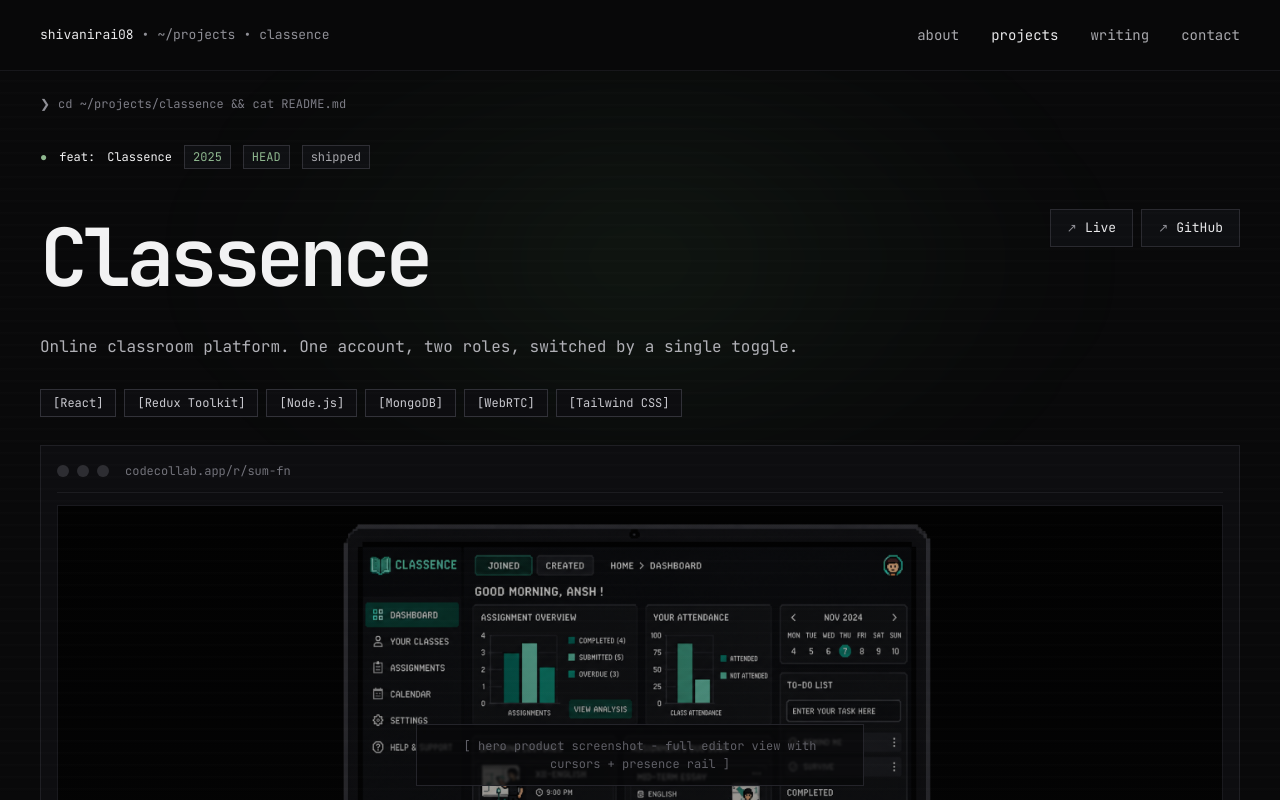
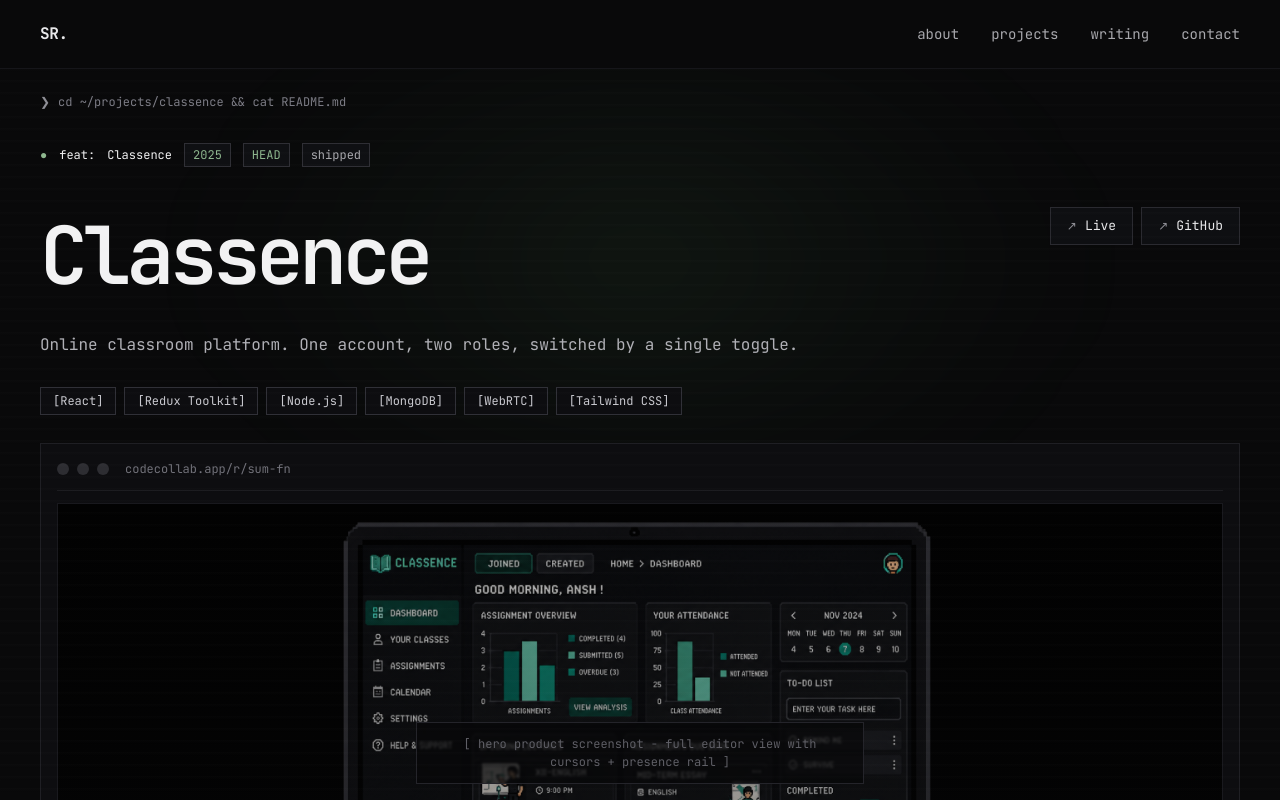
Before and after one commit to shivanirai08/pt, a Next.js app: page /projects/classence in a window 1280 px wide. Shown: the top 800 px of the page. Built offline with nearby package versions, Linux system fonts and the light colour scheme.

Commit message:
feat: update header styling for improved visibility and layout consistency

```diff
--- a/app/projects/[projectId]/page.tsx
+++ b/app/projects/[projectId]/page.tsx
@@ -265,21 +265,17 @@ export default async function ProjectPage({ params }: ProjectPageProps) {
         <div className="absolute left-1/2 top-0 h-[520px] w-[920px] -translate-x-1/2 rounded-full bg-[radial-gradient(ellipse_at_center,rgba(142,255,150,0.07)_0%,rgba(142,255,150,0.03)_28%,transparent_72%)] blur-3xl" />
       </div>
 
-      <header className="sticky top-0 z-50 border-b border-[#17171b] bg-[#09090a]/94 backdrop-blur">
-        <div className="mx-auto flex h-[70px] w-full max-w-[1480px] items-center justify-between px-5 sm:px-8 xl:px-10">
-          <div className="flex items-center gap-2 text-[13px] text-[#8f8f96]">
-            <span className="text-[#e8e8ea]">{personal.handle.slice(1)}</span>
-            <span>•</span>
-            <span>~/projects</span>
-            <span>•</span>
-            <span>{project.id}</span>
-          </div>
+      <header className="sticky top-0 z-50 border-b border-[#16161a] bg-[#0a0a0b]/92 backdrop-blur">
+        <div className="mx-auto flex h-[68px] w-full max-w-[1480px] items-center justify-between px-5 sm:px-8 xl:px-10">
+          <span className="text-[16px] font-bold tracking-tight text-[#e8e8ea]">
+            {personal.initials}.
+          </span>
 
           <nav className="flex items-center gap-8 text-[14px] text-[#a8a8ad]">
             <Link href="/#about" className="transition-colors duration-150 hover:text-[#e8e8ea]">
               about
             </Link>
-            <Link href="/#projects" className="text-[#e8e8ea] transition-colors duration-150 hover:text-[#e8e8ea]">
+            <Link href="/#projects" className="transition-colors duration-150 hover:text-[#e8e8ea]">
               projects
             </Link>
             <Link href="/#experience" className="transition-colors duration-150 hover:text-[#e8e8ea]">
```
